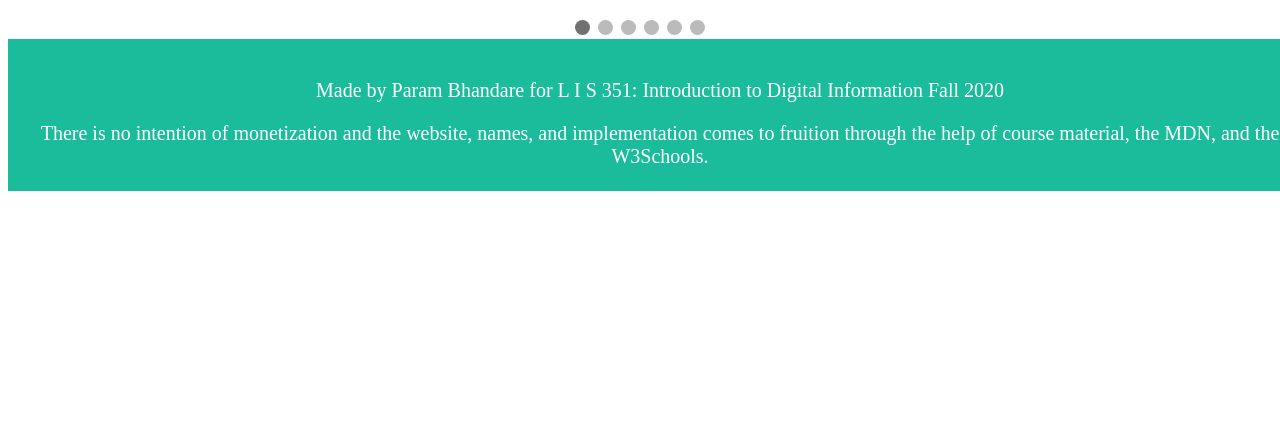
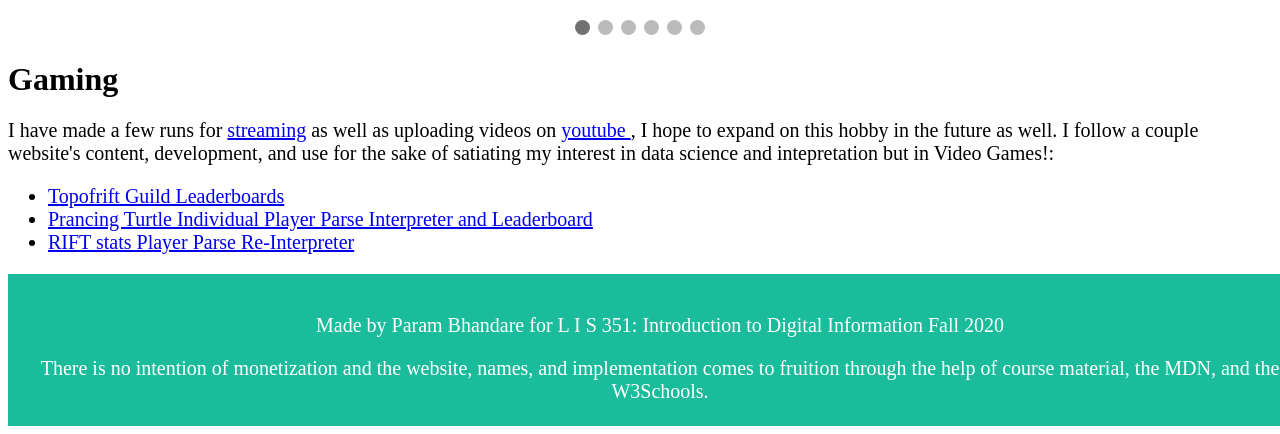
Before and after one commit to PBhandare/PBhandare.github.io, a plain HTML site: page personal_interests.html in a window 1280 px wide. Shown: the part 1301-1735 px from the top of the page. Before the commit the page ends 1500 px from the top, so only its background shows below. Drawn offline with Linux system fonts and the light colour scheme.

Commit message:
Added another personal interest section
Title

```diff
--- a/personal_interests.html
+++ b/personal_interests.html
@@ -101,6 +101,13 @@
 			}
 		</script>
 	</div>
+	<h1> Gaming </h1>
+	<p class = "p">I have made a few runs for <a href = "https://www.twitch.tv/qlinltiqor">streaming</a> as well as uploading videos on <a href = "https://www.youtube.com/channel/UCP1FeTuZhXioQZ62a3oNJFw?view_as=subscriber"> youtube </a>, I hope to expand on this hobby in the future as well. I follow a couple website's content, development, and use for the sake of satiating my interest in data science and intepretation but in Video Games!:</p>
+	<ul class = "p">
+		<li><a href = "http://www.topofrift.com">Topofrift Guild Leaderboards</a></li>
+		<li><a href = "https://www.prancingturtle.com">Prancing Turtle Individual Player Parse Interpreter and Leaderboard</a></li>
+		<li><a href = "http://rift-stats.s3-website.eu-central-1.amazonaws.com">RIFT stats Player Parse Re-Interpreter</a></li>
+	</ul>
 
 	<div class = "footer-personal-interests">
 		<p>Made by Param Bhandare for L I S 351: Introduction to Digital Information Fall 2020</p>
```
